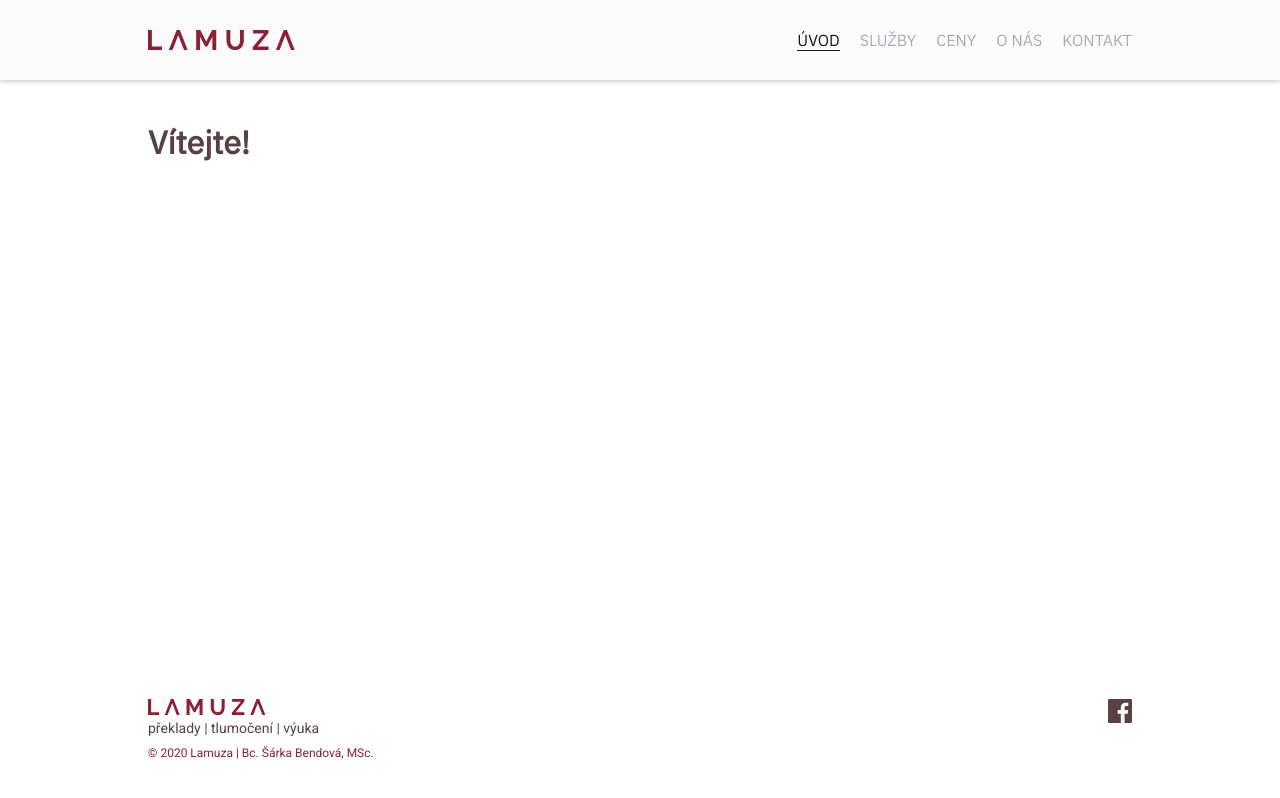
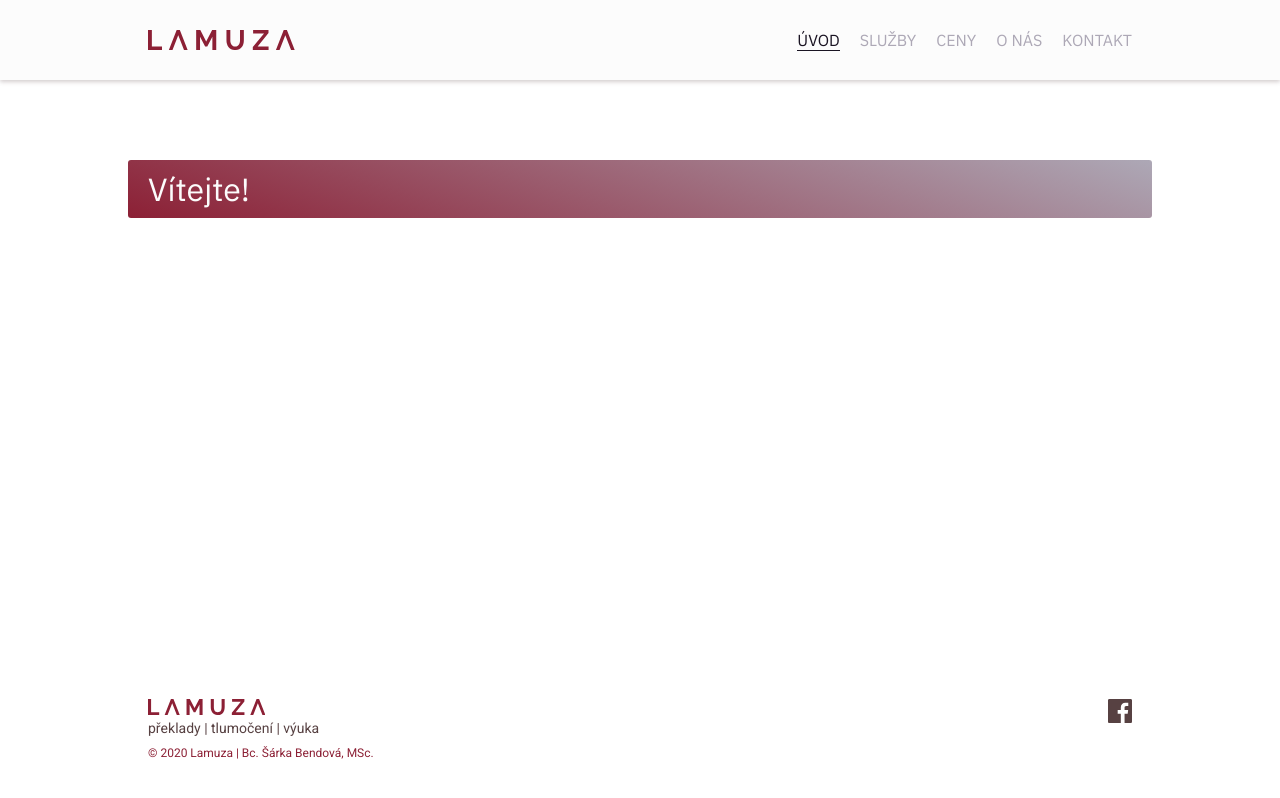
Before and after one commit to lamuza/cz-lamuza, a Gatsby site: page / in a window 1280 px wide. Built offline with nearby package versions, Linux system fonts and the light colour scheme; Gatsby itself is replaced by a stand-in of ours.

Commit message:
Changed page heading style

```diff
--- a/src/components/layout.tsx
+++ b/src/components/layout.tsx
@@ -77,6 +77,6 @@ const Content = styled("main")`
   max-width: 1024px;
   margin: 0 auto;
   height: 100%;
-  padding: 100px 20px 0 20px;
+  padding: 160px 0 0 0;
   grid-area: content;
 `
--- a/src/components/page-heading/index.tsx
+++ b/src/components/page-heading/index.tsx
@@ -16,6 +16,12 @@ export const PageHeading = ({ children }: Props) => {
 
 const StyledH1 = styled("h1")`
   position: relative;
-  color: ${theme.colors.secondary};
   font-family: ${theme.font.family.secondary};
+  font-weight: 400;
+  background-color: ${theme.pageHeading.backgroundColor};
+  background-image: ${theme.pageHeading.backgroundImage};
+  color: ${theme.pageHeading.color};
+  padding: 8px 20px;
+  margin: 0;
+  border-radius: 3px;
 `
--- a/src/theme/index.ts
+++ b/src/theme/index.ts
@@ -26,4 +26,9 @@ export const theme = {
       selected: "#1A1423",
     },
   },
+  pageHeading: {
+    color: "#fcfcfc",
+    backgroundColor: "#8c2035",
+    backgroundImage: `linear-gradient(19deg, ${"#8c2035"} 0%, ${"#ada8b6"} 100%)`,
+  },
 }
```
